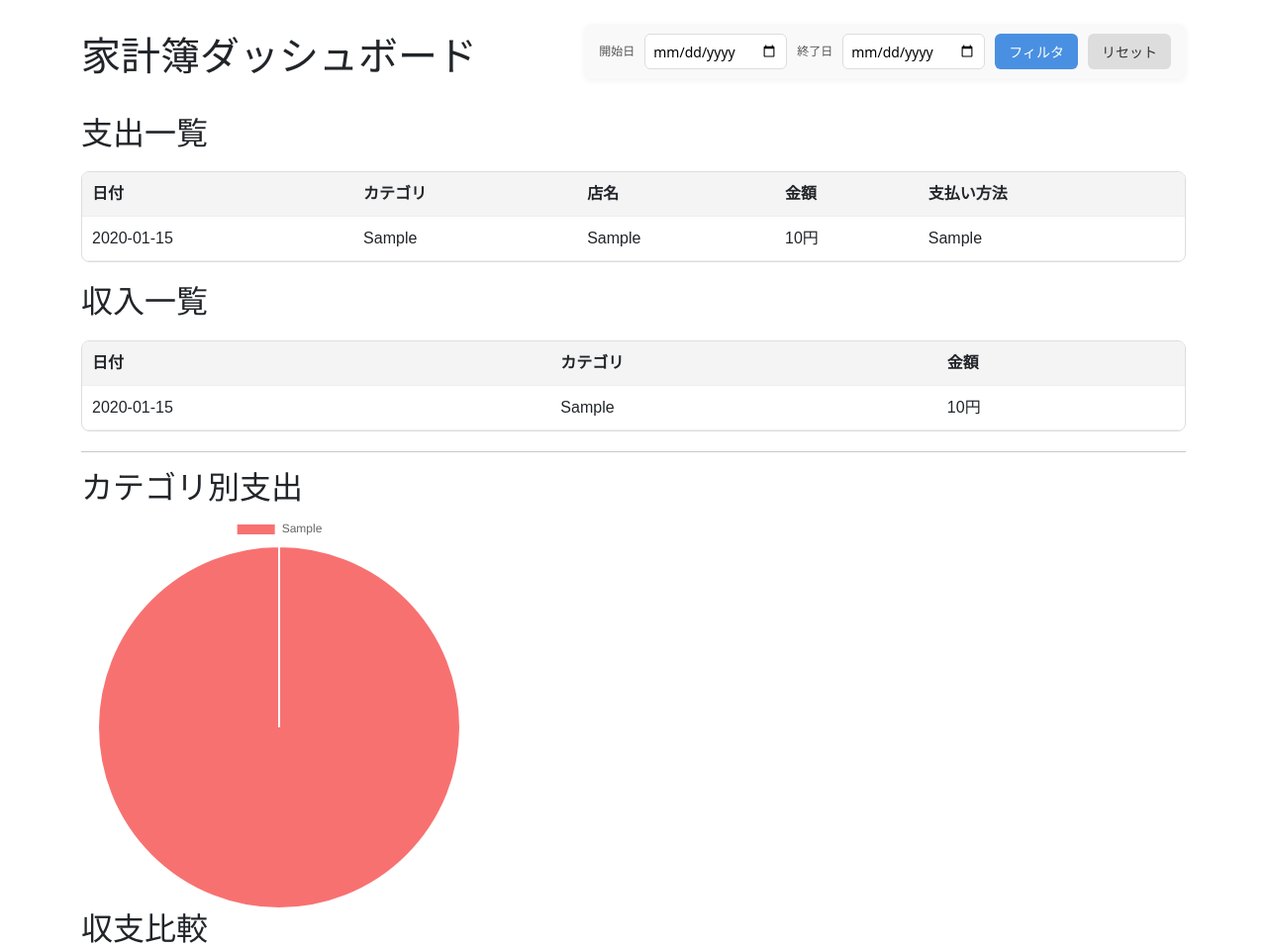
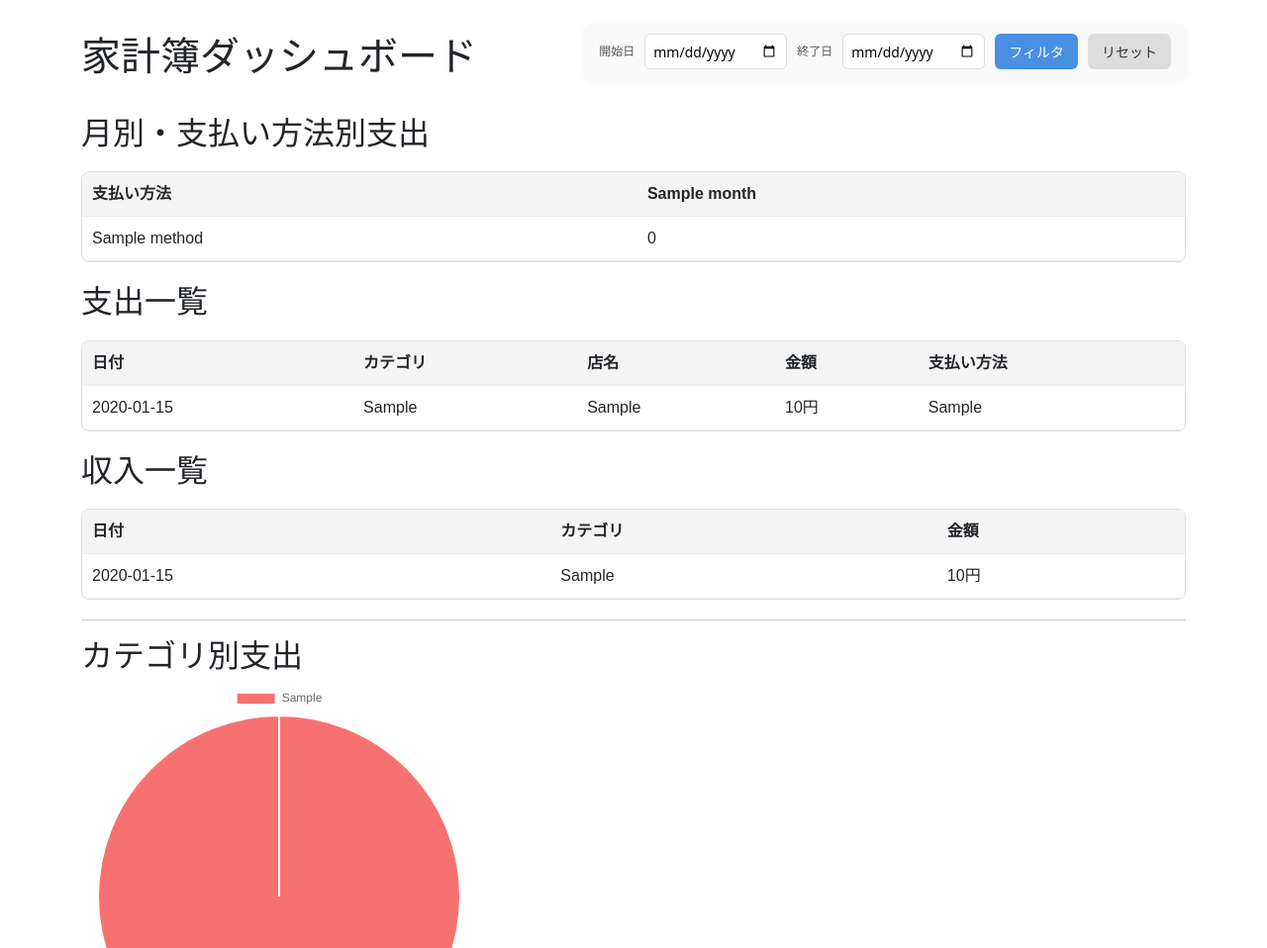
Before and after one commit to tknhm/budgetbook, a Flask app: template budgetbook/templates/dashboard.html in a window 1280 px wide. Shown: the top 958 px of the page at 99% size. Run offline with Flask 3, Linux system fonts and the light colour scheme; the template is opened without the code that fills it: most values are stand-ins (such as "Sample title", 1, 10 or a date in 2020).

Commit message:
ダッシュボードに支払い方法別の月別集計表を追加

```diff
--- a/budgetbook/app.py
+++ b/budgetbook/app.py
@@ -4,6 +4,7 @@ from flask_sqlalchemy import SQLAlchemy
 from budgetbook.routes.income import income_bp
 from budgetbook.routes.expense import expense_bp
 from budgetbook.routes.summary import summary_bp
+from budgetbook.routes.dashboard import dashboard_bp
 from budgetbook.extensions import db, ma
 
 app = Flask(__name__)
@@ -26,11 +27,7 @@ ma.init_app(app)
 app.register_blueprint(income_bp)
 app.register_blueprint(expense_bp)
 app.register_blueprint(summary_bp)
-
-
-@app.route("/")
-def dashboard():
-    return render_template("dashboard.html")
+app.register_blueprint(dashboard_bp)
 
 
 if __name__ == "__main__":
--- a/budgetbook/schemas.py
+++ b/budgetbook/schemas.py
@@ -20,7 +20,7 @@ class ExpenseSchema(ma.Schema):
     category = fields.Str(required=True)
     amount = fields.Int(required=True, validate=validate.Range(min=1))
     payment = fields.Str(
-        required=True, validate=validate.OneOf(["現金", "カード", "PayPay"])
+        required=True, validate=validate.OneOf(["現金", "カード", "PayPay", "ルミネカード"])
     )
 
 
--- a/budgetbook/templates/dashboard.html
+++ b/budgetbook/templates/dashboard.html
@@ -26,6 +26,29 @@
 
   <!-- 一覧 -->
   <section id="lists">
+    <h2>月別・支払い方法別支出</h2>
+    <div class="table-container">
+      <table>
+        <thead>
+          <tr>
+            <th>支払い方法</th>
+            {% for month in months %}
+            <th>{{ month }}</th>
+            {% endfor %}
+          </tr>
+        </thead>
+        <tbody>
+          {% for method, month_data in payment_summary.items() %}
+          <tr>
+            <td>{{ method }}</td>
+            {% for month in months %}
+            <td>{{ month_data.get(month, 0) }}</td>
+            {% endfor %}
+          </tr>
+          {% endfor %}
+        </tbody>
+      </table>
+    </div>
     <h2>支出一覧</h2>
     <div class="table-container">
       <table id="expense-list">
```
Also changed, not shown: budgetbook/routes/dashboard.py (added, +21 -0 lines), budgetbook/services/summary.py (added, +21 -0 lines).
